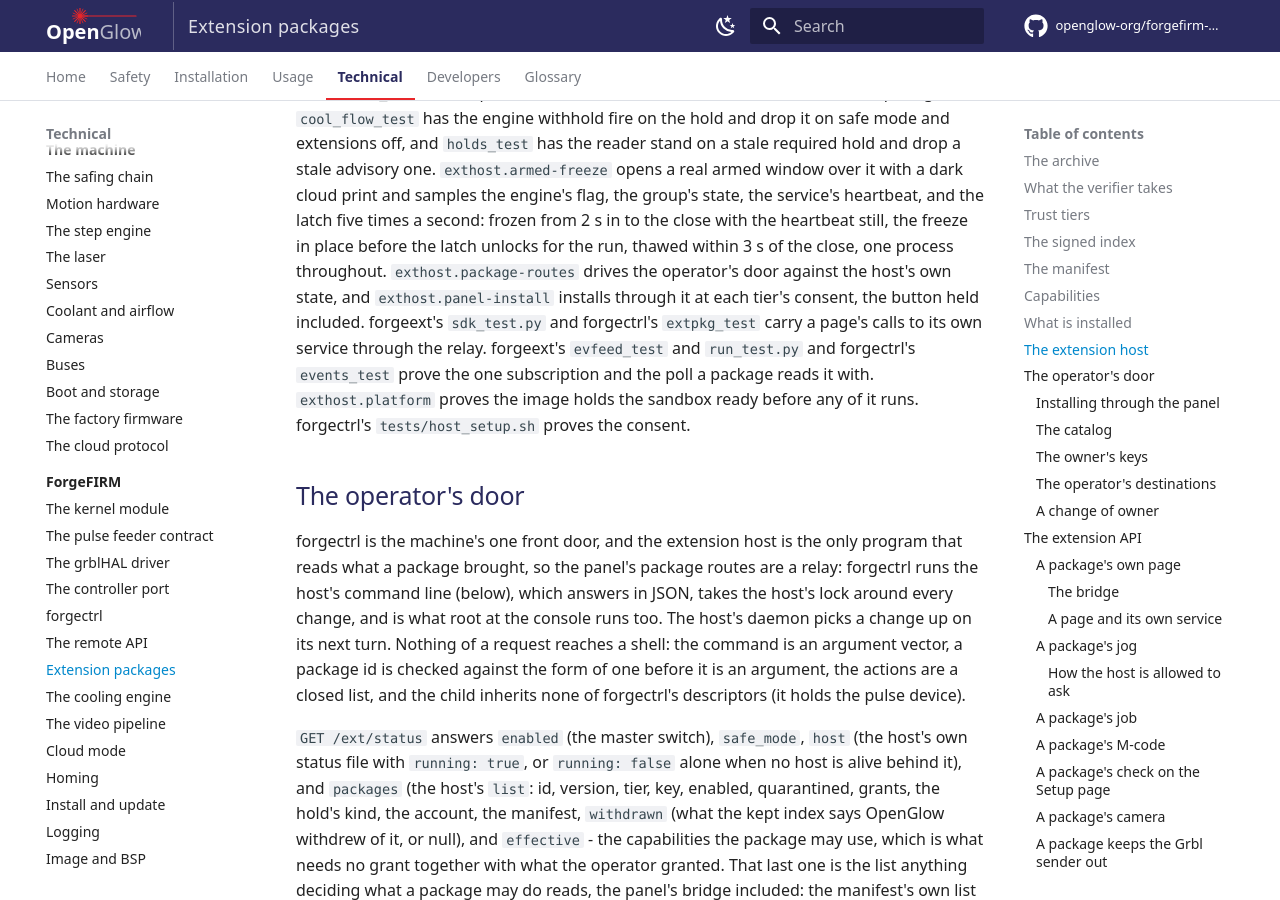
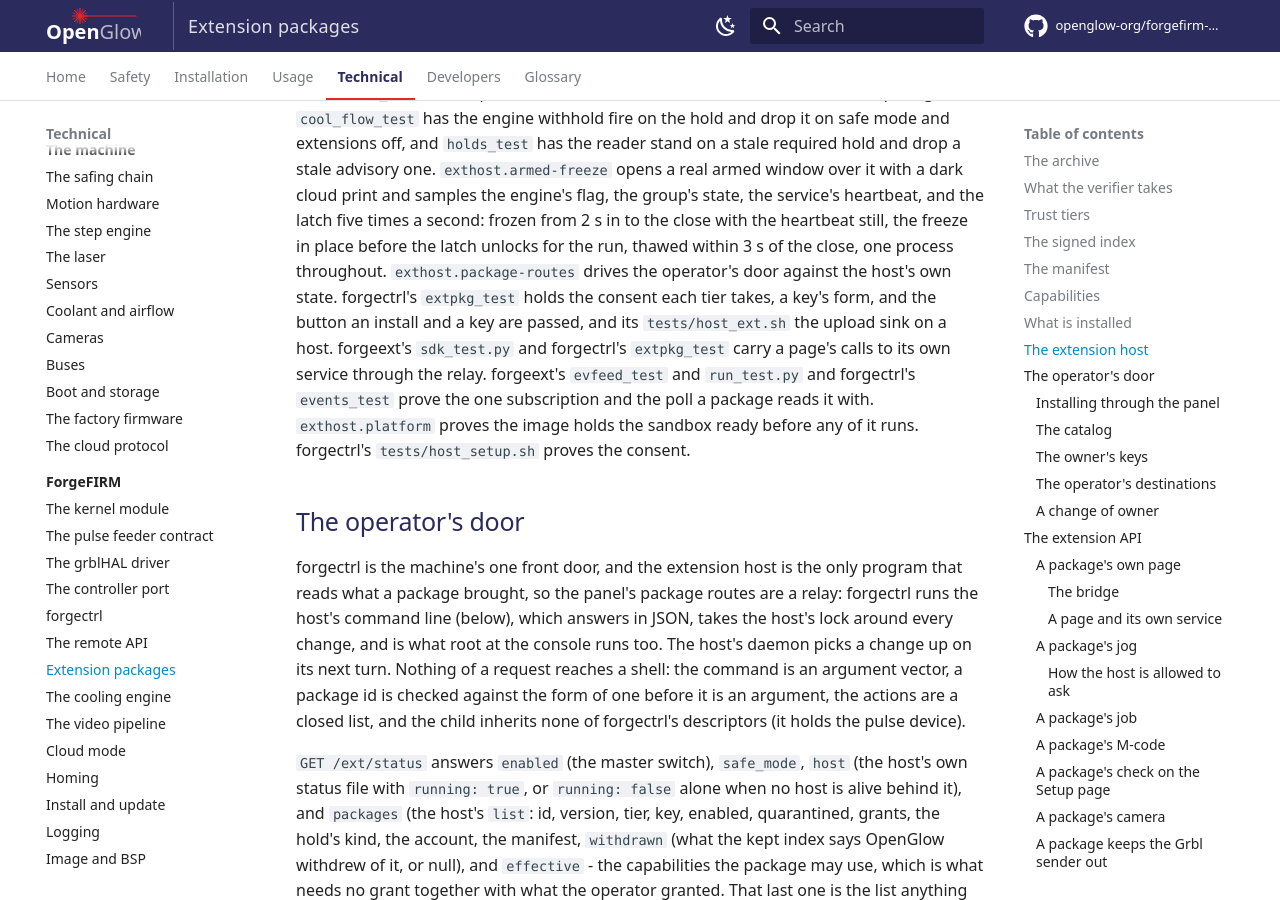
Before and after one commit to openglow-org/forgefirm-docs, an MkDocs documentation site: the page built from docs/technical/forgefirm/extensions.md, in a window 1280 px wide and 900 px high, scrolled down 14317 px. Built offline with MkDocs 1.6.1 and Material for MkDocs 9.7.7, drawn with Linux system fonts in a browser that asks for light colours; comment, search, counter and statistics services are not loaded.

Commit message:
Extensions: the host tests that replaced exthost.panel-install
exthost.panel-install left the release acceptance catalog (forgefirm
30c0a05). In extensions.md, the paragraph with the operator's door's
tests names what carries it now: forgectrl's extpkg_test for the consent
each tier takes, a key's form, and the button an install and a key are
passed, and forgectrl's tests/host_ext.sh for the upload sink.

The exthost.package-routes clause stays, as do the exthost.catalog,
exthost.wizard, exthost.service, exthost.platform, exthost.armed-freeze,
exthost.motion-jog, and exthost.motion-job sentences. The strict build,
the house style lint and the interface lint pass.

```diff
--- a/docs/technical/forgefirm/extensions.md
+++ b/docs/technical/forgefirm/extensions.md
@@ -507,9 +507,11 @@ heartbeat, and the latch five times a second: frozen from 2 s in to the
 close with the heartbeat still, the freeze in place before the latch unlocks
 for the run, thawed within 3 s of the close, one process throughout.
 `exthost.package-routes` drives the operator's door against the host's
-own state, and `exthost.panel-install` installs through it at each tier's
-consent, the button held included. forgeext's `sdk_test.py` and forgectrl's
-`extpkg_test` carry a page's calls to its own service through the relay.
+own state. forgectrl's `extpkg_test` holds the consent each tier takes, a
+key's form, and the button an install and a key are passed, and its
+`tests/host_ext.sh` the upload sink on a host. forgeext's `sdk_test.py`
+and forgectrl's `extpkg_test` carry a page's calls to its own service
+through the relay.
 forgeext's `evfeed_test` and `run_test.py` and forgectrl's `events_test`
 prove the one subscription and the poll a package reads it with. `exthost.platform`
 proves the image holds the sandbox ready before any of it runs.
```
